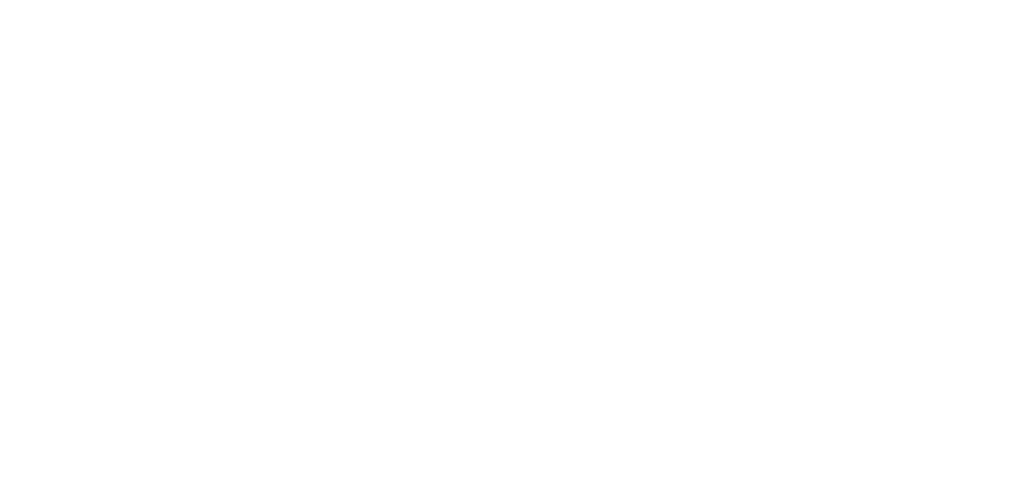
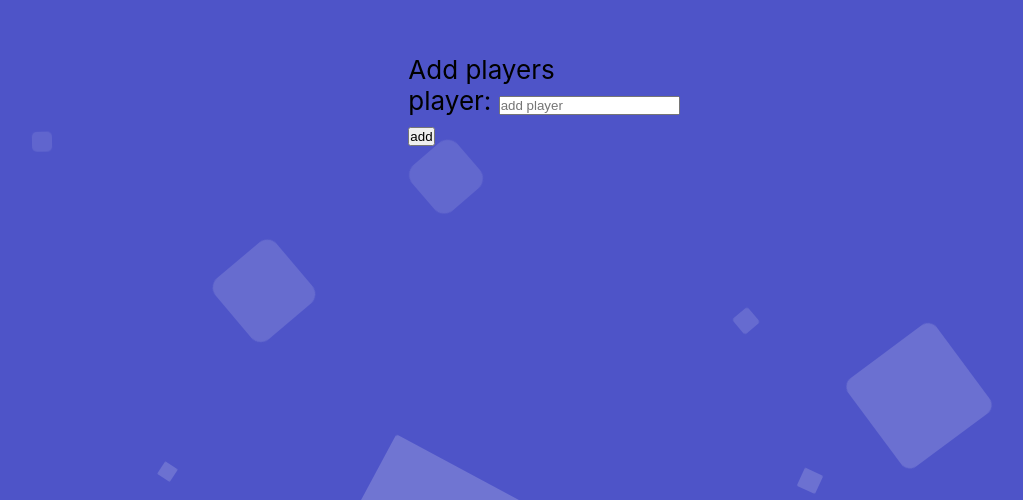
Before and after one commit to Miska-Mynttinen/Drinking-Game-Website, a React (Create React App) app in the folder game_frontend/: page /players in a window 1280 px wide. Before the commit this address had no page. Shown: the part 300-800 px from the top of the page, without its empty margins (96-1119 px from the left). Built offline with nearby package versions, Linux system fonts and the light colour scheme.

Commit message:
fully functional add players route that updates players state in Application with a form and displays players

```diff
--- a/game_frontend/src/App.js
+++ b/game_frontend/src/App.js
@@ -7,11 +7,13 @@ import './style/button1.css'
 //import questionService from './services/questions'
 import { Routes, Route } from 'react-router-dom'
 import Menu from './containers/Menu'
+import Players from './containers/Players'
 import Play from './containers/Play'
 
 const App = () => {
   const [questions, setQuestions] = useState([])
   const [checkedPackages, setCheckedPackages] = useState([])
+  const [players, setPlayers] = useState([])
 
   /*useEffect(() => {
     questionService
@@ -26,8 +28,9 @@ const App = () => {
     <div>
       {/*create your own containers and components*/}
       <Routes>
-        <Route exact path="/" element={<Menu checkedPackages={checkedPackages} setCheckedPackages={setCheckedPackages}/>}/>
-        <Route exact path="/play" element={<Play questions={questions} setQuestions={setQuestions}/>} />
+        <Route exact path="/" element={<Menu checkedPackages={checkedPackages} setCheckedPackages={setCheckedPackages} />}/>
+        <Route exact path="/players" element={<Players players={players} setPlayers={setPlayers} />}/>
+        <Route exact path="/play" element={<Play questions={questions} setQuestions={setQuestions} />}/>
       </Routes>
     </div>
   )
--- a/game_frontend/src/components/menuComponents/PlayButton.js
+++ b/game_frontend/src/components/menuComponents/PlayButton.js
@@ -25,7 +25,7 @@ const PlayButton = ({ checkedPackages }) => {
         </button>
       </div>
       <div style={showWhenVisible}>
-        <Link to="/play">
+        <Link to="/players">
           <button type='button' className='button1'>
             Play
           </button>
--- /dev/null
+++ b/game_frontend/src/components/playersComponents/DisplayPlayer.js
@@ -0,0 +1,11 @@
+import React from 'react'
+
+const DisplayPlayer = ({ player }) => {
+  return (
+    <div>
+      {player}
+    </div>
+  )
+}
+
+export default DisplayPlayer
--- /dev/null
+++ b/game_frontend/src/components/playersComponents/DisplayPlayers.js
@@ -0,0 +1,18 @@
+import React from 'react'
+import DisplayPlayer from './DisplayPlayer'
+
+const DisplayPlayers = ({ players }) => {
+  return (
+    <>
+      <div>
+        {players.map(player =>
+          <div key={player}>
+            <DisplayPlayer player={player}/>
+          </div>
+        )}
+      </div>
+    </>
+  )
+}
+
+export default DisplayPlayers
--- /dev/null
+++ b/game_frontend/src/components/playersComponents/PlayerForm.js
@@ -0,0 +1,46 @@
+import React, { useState } from 'react'
+
+const PlayerForm = ({ players, setPlayers }) => {
+  const [newPlayer, setNewPlayer] = useState('')
+
+  const handlePlayerChange = (event) => {
+    setNewPlayer(event.target.value)
+  }
+
+  const addPlayer = (event) => {
+    event.preventDefault()
+
+    //check for duplicates and inform user no duplicates allowed
+    let duplicate = players.find(player => player === newPlayer)
+    if (typeof duplicate !== 'undefined') {
+      window.alert('Cannot have duplicate players')
+      return
+    }
+
+    //using the original state doesn't rerender components so using a copy
+    let allPlayers = [...players]
+    allPlayers.push(newPlayer)
+    setPlayers(allPlayers)
+    setNewPlayer('')
+  }
+
+  return (
+    <div>
+      <div>Add players</div>
+      <form onSubmit={addPlayer}>
+        <div>
+          player: <input
+            value={newPlayer}
+            onChange={handlePlayerChange}
+            placeholder = 'add player'
+          />
+        </div>
+        <div>
+          <button type="submit">add</button>
+        </div>
+      </form>
+    </div>
+  )
+}
+
+export default PlayerForm
--- /dev/null
+++ b/game_frontend/src/components/playersComponents/StartButton.js
@@ -0,0 +1,19 @@
+import React from 'react'
+import { Link } from 'react-router-dom'
+
+// eslint-disable-next-line no-unused-vars
+const StartButton = ({ players }) => {
+  if (players.length > 1) {
+    return (
+      <div>
+        <Link to="/play">
+          <button type='button' className='button1'>
+            Start
+          </button>
+        </Link>
+      </div>
+    )
+  }
+}
+
+export default StartButton
--- /dev/null
+++ b/game_frontend/src/containers/Players.js
@@ -0,0 +1,32 @@
+import React from 'react'
+import PlayerForm from '../components/playersComponents/PlayerForm'
+import DisplayPlayers from '../components/playersComponents/DisplayPlayers'
+import StartButton from '../components/playersComponents/StartButton'
+
+const Players = ({ players, setPlayers }) => {
+  return (
+    <div>
+      <div className="context" style={{ zIndex: 1 }}>
+        <PlayerForm players={players} setPlayers={setPlayers} />
+        <DisplayPlayers players={players} />
+        <StartButton players={players}/>
+      </div>
+      <div className="area" >
+        <ul className="circles">
+          <li></li>
+          <li></li>
+          <li></li>
+          <li></li>
+          <li></li>
+          <li></li>
+          <li></li>
+          <li></li>
+          <li></li>
+          <li></li>
+        </ul>
+      </div >
+    </div>
+  )
+}
+
+export default Players
```
Also changed, not shown: game_frontend/src/components/playComponents/Players.js (deleted).
